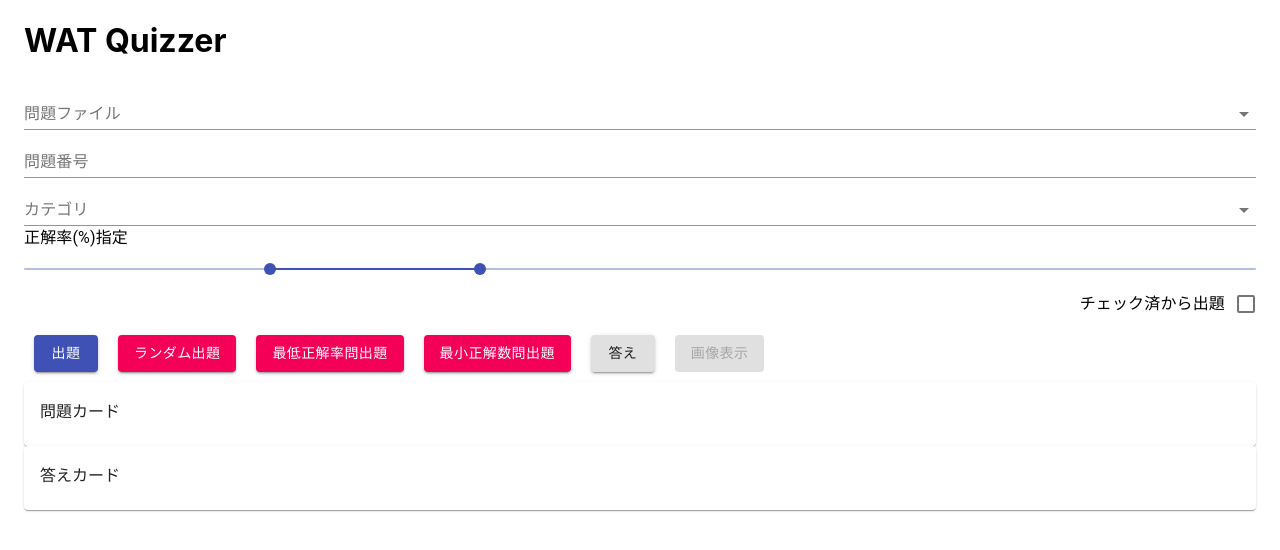
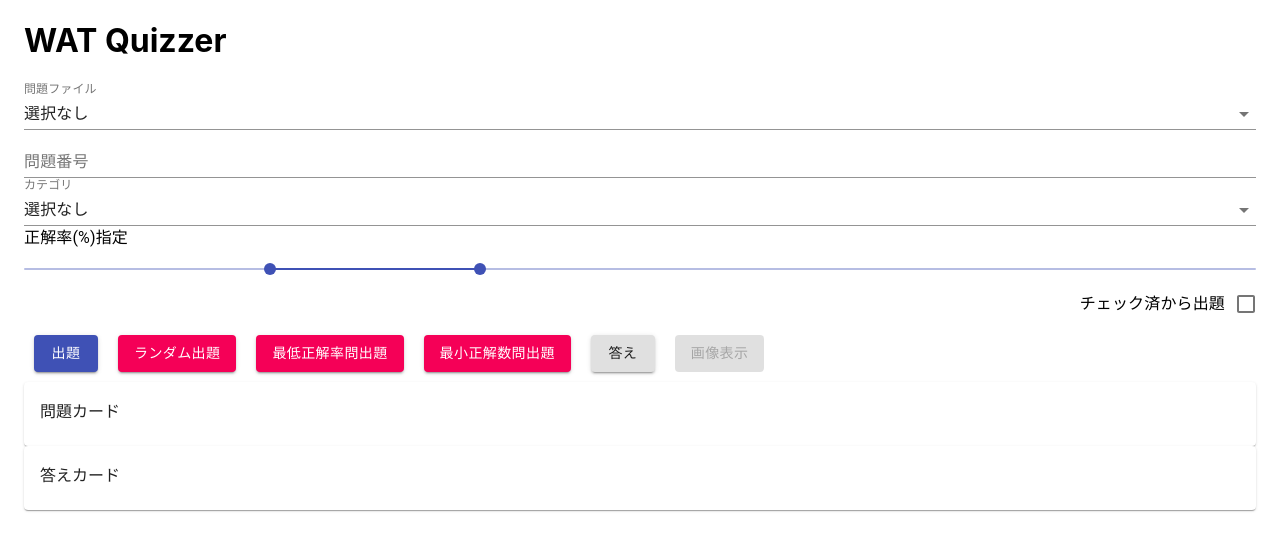
Before and after one commit to WAT36/WAT-Quizzer, a React (Create React App) app in the folder frontend/: page /selectquiz in a window 1280 px wide. Shown: the top 550 px of the page. Built offline with nearby package versions, Linux system fonts and the light colour scheme; no server answers.

Commit message:
ドロップダウンのデフォルト値設定

```diff
--- a/frontend/src/pages/SelectQuizPage.jsx
+++ b/frontend/src/pages/SelectQuizPage.jsx
@@ -60,6 +60,7 @@ class SelectQuizPage extends React.Component{
                         <Select
                             labelId="quiz-file-name"
                             id="quiz-file-id"
+                            defaultValue={-1}
                             // value={age}
                             // onChange={handleChange}
                         >
@@ -77,10 +78,11 @@ class SelectQuizPage extends React.Component{
                         <Select
                             labelId="demo-simple-select-label"
                             id="demo-simple-select"
+                            defaultValue={-1}
                             // value={age}
                             // onChange={handleChange}
                         >
-                            <MenuItem value={-1}>選択肢テスト</MenuItem>
+                            <MenuItem value={-1}>選択なし</MenuItem>
                         </Select>
                     </FormControl>
 
```
